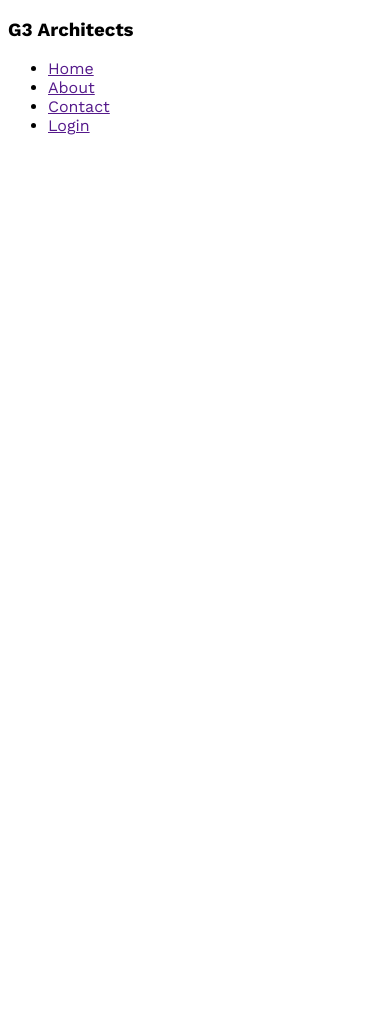
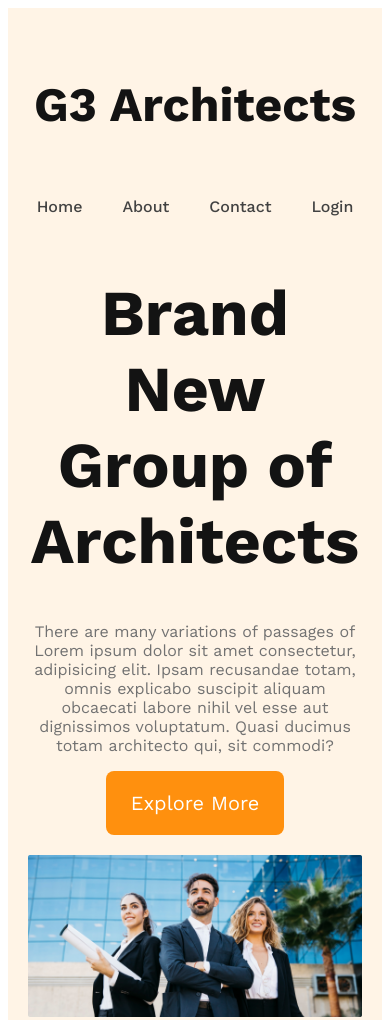
Before and after one commit to sarker32/g3-architects-websites, a plain HTML site: page index.html in a window 390 px wide. Shown: the top 1020 px of the page. Before the commit the page ends 844 px from the top, so only its background shows below. Drawn offline with nearby package versions, Linux system fonts and the light colour scheme.

Commit message:
Banner Responsive added

```diff
--- a/index.html
+++ b/index.html
@@ -9,7 +9,7 @@
 <body>
     <header>
         <nav>
-            <h3>G3 Architects</h3>
+            <h3 class="nav-title">G3 Architects</h3>
             <ul>
                 <li><a href="">Home</a></li>
                 <li><a href="">About</a></li>
@@ -17,7 +17,14 @@
                 <li><a href="">Login</a></li>
             </ul>
         </nav>
-
+        <div class="banner">
+            <div class="banner-content">
+                <h1 class="banner-title">Brand New Group of Architects</h1>
+            <p class="banner-description">There are many variations of passages of Lorem ipsum dolor sit amet consectetur, adipisicing elit. Ipsam recusandae totam, omnis explicabo suscipit aliquam obcaecati labore nihil vel esse aut dignissimos voluptatum. Quasi ducimus totam architecto qui, sit commodi?</p>
+            <button class="btn-primary">Explore More</button>
+            </div>
+            <img class="banner-pic" src="images/banner.png" alt="">
+        </div>
     </header>
     <main>
 
--- a/styles/architect.css
+++ b/styles/architect.css
@@ -3,3 +3,88 @@
 *{
     font-family: 'Work Sans', sans-serif;
 }
+.btn-primary{
+    border-radius: 8px;
+    background-color: #FF900E;
+    padding: 20px 25px;
+    color: #FFF;
+    font-size: 1.25rem;
+    /* margin-left: 230px; */
+    cursor: pointer;
+    border: 0;
+
+}
+
+/* header styles */
+header{
+    background: rgba(255, 144, 17, 0.1);
+    padding: 50px 240px;
+}
+nav{
+    display: flex;
+    justify-content: space-between;
+    align-items: center;
+}
+.nav-title{
+    font-size: 3rem;
+    font-weight: 700;
+    color: #131313;
+}
+nav > ul{
+    display: flex;
+}
+nav li{
+    list-style: none;
+    margin-right: 40px;
+    font-weight: 500;
+    font-size: 1rem;
+}
+nav li a{
+    text-decoration: none;
+    color: #424242;
+}
+/* banner styles */
+.banner-content{
+    max-width: 800px;
+    text-align: center;
+    margin: 0 auto;
+}
+.banner-title{
+    font-size: 4rem;
+    font-weight: 700;
+    color: #131313;
+    align-items: center;
+    /* margin-left: 230px; */
+}
+.banner-description{
+    color: #727272;
+    /* text-align: center; */
+    /* padding-left: 230px; */
+}
+.banner img{
+    width: 100%;
+    /* align-items: center; */
+    margin-top: 20px;
+
+}
+
+/* responsive media queries */
+/* mobile devices */
+@media screen and (max-width: 576px) {
+    header{
+        padding: 20px;
+    }
+    nav {
+        flex-direction: column;
+    }
+}
+/* tablet or medium devices */
+@media screen and (min-width: 576px) and (max-width: 992px) {
+    header{
+        padding: 50px;
+    }
+    nav {
+        flex-direction: column;
+    }
+
+}
```
